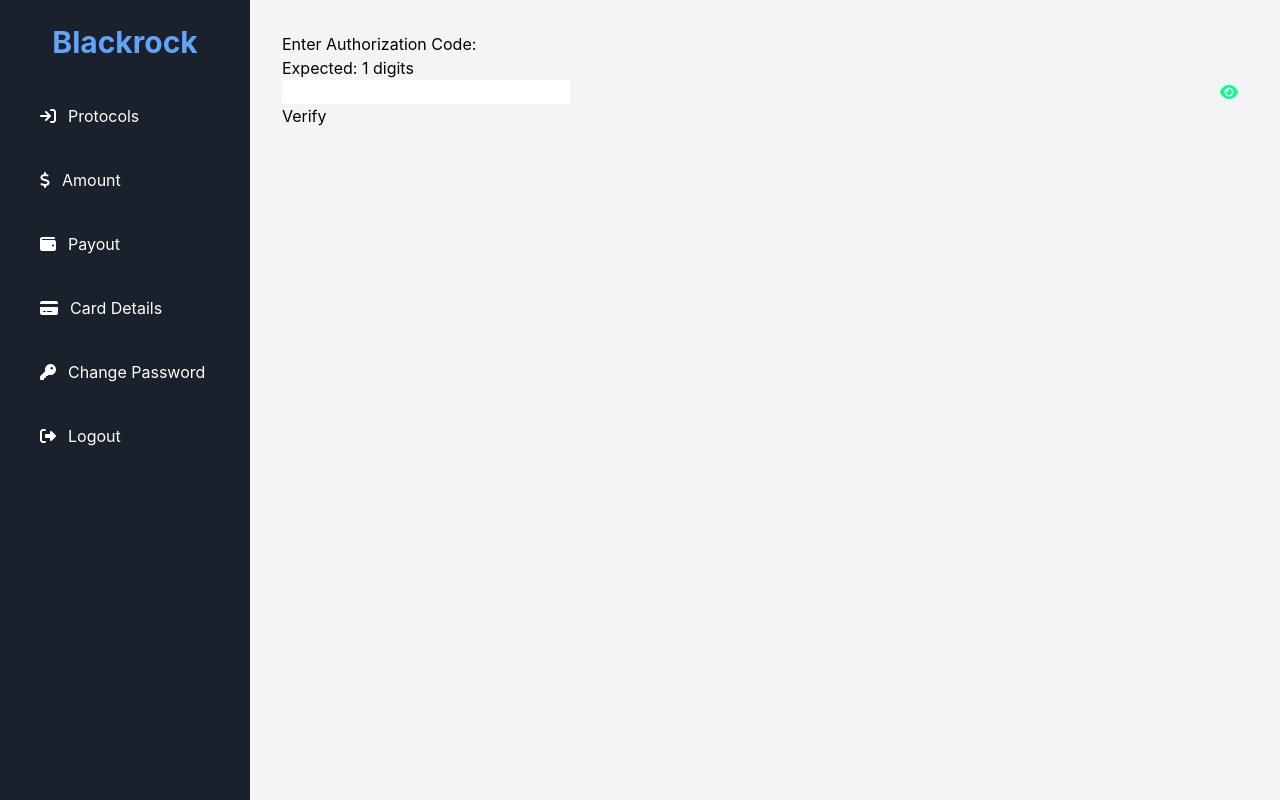
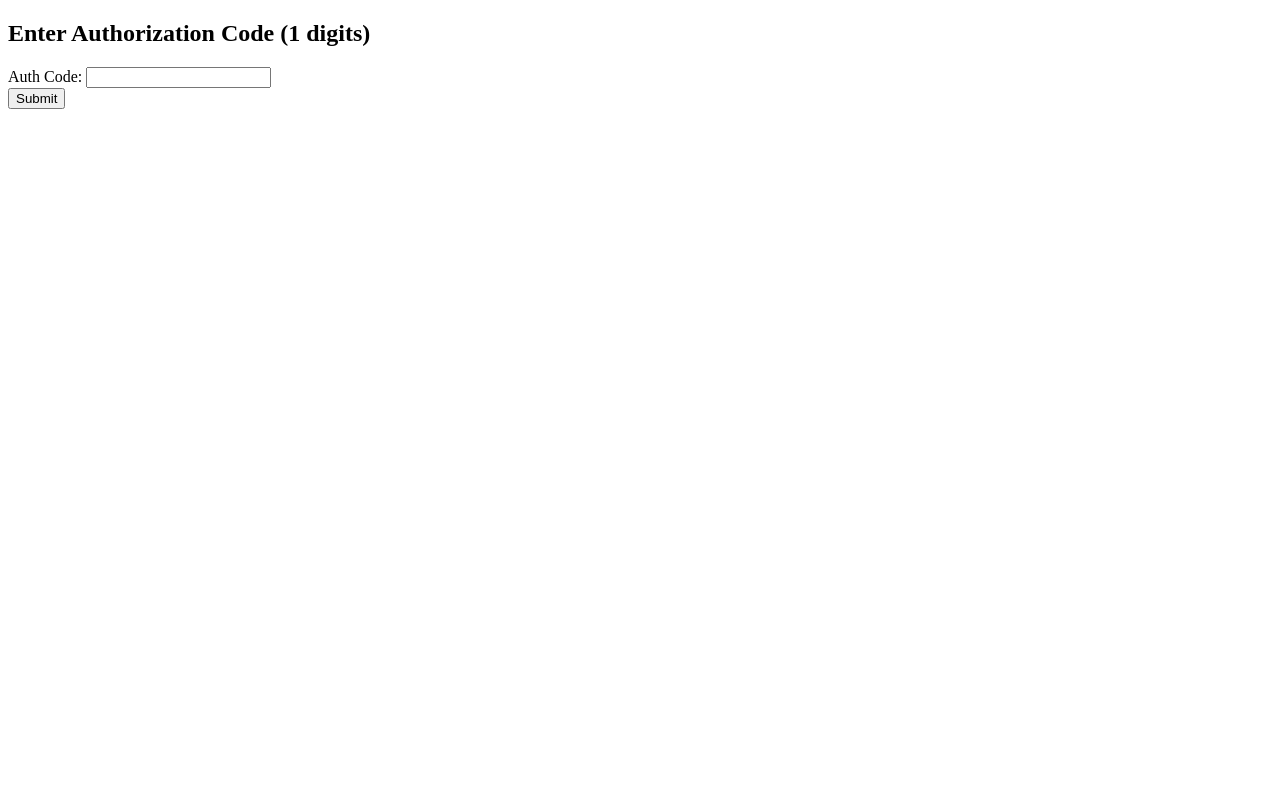
Before and after one commit to Lloydsgit/morgan, a Flask app: page /auth in a window 1280 px wide. Run offline with Flask 3, Linux system fonts and the light colour scheme; the visitor is signed in with stand-in values (Sample User, id 1); some libraries are stand-ins or nearby versions.

Commit message:
Update auth.html

```diff
--- a/templates/auth.html
+++ b/templates/auth.html
@@ -1,98 +1,16 @@
-{% extends "base.html" %}
-
-{% block content %}
-<!-- Font Awesome CDN for eye icon -->
-<link rel="stylesheet" href="https://cdnjs.cloudflare.com/ajax/libs/font-awesome/6.4.0/css/all.min.css">
-
-<form id="authForm" method="POST" action="{{ url_for('auth') }}" class="form-wrap">
-    <label for="authInput">Enter Authorization Code:</label>
-    <p class="instruction-text">Expected: <span id="expectedLengthDisplay"></span> digits</p>
-
-    <!-- Password Field with Toggle Icon -->
-    <div style="position: relative;">
-        <input type="password" name="auth" id="authInput" required style="padding-right: 40px;"
-               pattern="[0-9]*" inputmode="numeric" title="Please enter only digits.">
-        <span onclick="toggleAuthVisibility()" style="position: absolute; right: 10px; top: 50%; transform: translateY(-50%); cursor: pointer;">
-            <i id="eyeIcon" class="fas fa-eye" style="color: #00ff88;"></i>
-        </span>
-    </div>
-
-    <button type="submit">Verify</button>
-</form>
-
-<!-- Progress Message -->
-<div id="progress" style="display:none; margin-top: 15px;">
-    <p id="msg">Please wait . . .</p>
-    <div class="spinner"></div> <!-- Added spinner for visual feedback -->
-</div>
-
-<!-- Warning Message -->
-{% if warning %}
-<p class="flash-error">{{ warning }}</p>
-{% endif %}
-
-<script>
-// Get expected length from Flask session data (passed via Jinja2)
-const expectedLength = {{ session.code_length | default(6) }};
-document.getElementById('authInput').maxLength = expectedLength;
-document.getElementById('expectedLengthDisplay').textContent = expectedLength;
-
-document.getElementById("authForm").addEventListener("submit", function(e) {
-    e.preventDefault();
-    const form = this;
-    const progress = document.getElementById("progress");
-    const msg = document.getElementById("msg");
-
-    // Basic client-side validation for length before starting delay
-    const authCode = document.getElementById('authInput').value;
-    if (authCode.length !== expectedLength) {
-        msg.innerText = `Authorization code must be exactly ${expectedLength} digits.`;
-        progress.style.display = "block";
-        // Hide after a short delay so user can re-enter
-        setTimeout(() => {
-            progress.style.display = "none";
-            msg.innerText = "Please wait . . ."; // Reset message
-        }, 3000);
-        return; // Prevent form submission
-    }
-
-
-    progress.style.display = "block";
-    msg.innerText = "Please wait . . .";
-
-    // Stage 1: 3 seconds (reduced for faster local testing, adjust for production)
-    setTimeout(() => {
-        msg.innerText = "Connecting to server . . .";
-
-        // Stage 2: 5 seconds
-        setTimeout(() => {
-            msg.innerText = "Processing transaction . . .";
-
-            // Stage 3: 7-10 seconds (randomized)
-            const finalDelay = 7000 + Math.floor(Math.random() * 3000);
-            setTimeout(() => {
-                form.submit();
-            }, finalDelay);
-
-        }, 5000); // 5 seconds
-
-    }, 3000); // 3 seconds
-});
-
-// Password Visibility Toggle Script
-function toggleAuthVisibility() {
-    const input = document.getElementById("authInput");
-    const icon = document.getElementById("eyeIcon");
-
-    if (input.type === "password") {
-        input.type = "text";
-        icon.classList.remove("fa-eye");
-        icon.classList.add("fa-eye-slash");
-    } else {
-        input.type = "password";
-        icon.classList.remove("fa-eye-slash");
-        icon.classList.add("fa-eye");
-    }
-}
-</script>
-{% endblock %}
+<!DOCTYPE html>
+<html>
+<head><title>Authorization Code</title></head>
+<body>
+  <h2>Enter Authorization Code ({{ code_length }} digits)</h2>
+  {% with messages = get_flashed_messages() %}
+    {% if messages %}
+      <ul>{% for msg in messages %}<li>{{ msg }}</li>{% endfor %}</ul>
+    {% endif %}
+  {% endwith %}
+  <form method="post">
+    Auth Code: <input type="text" name="auth_code" maxlength="{{ code_length }}"><br>
+    <button type="submit">Submit</button>
+  </form>
+</body>
+</html>
```
